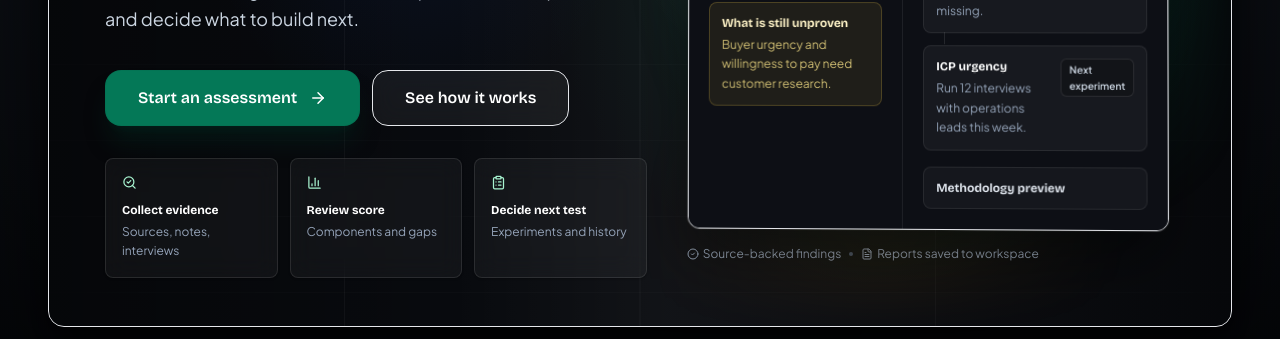
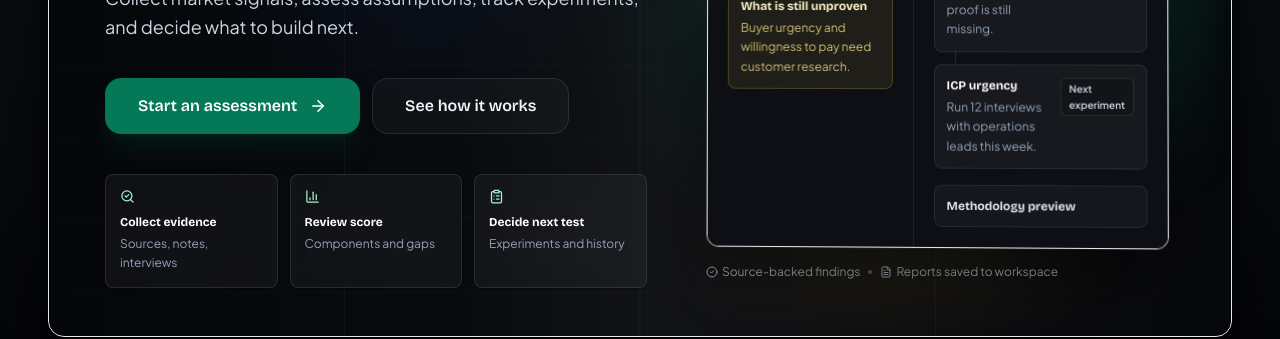
Before and after one commit to PSR2008/startupxai, a Next.js app: page / in a window 1280 px wide. Shown: the part 489-828 px from the top of the page. Built offline with nearby package versions, Linux system fonts and the light colour scheme; no server answers.

Commit message:
Final polish homepage hero

```diff
--- a/src/app/globals.css
+++ b/src/app/globals.css
@@ -141,21 +141,21 @@ textarea::-webkit-scrollbar-thumb{background:rgba(0,0,0,0.12);border-radius:2px}
   background-size:100% 100%,100% 4.75rem;
   mask-image:linear-gradient(90deg,rgba(0,0,0,0.46),black 14%,black 86%,rgba(0,0,0,0.46))}
 .hero-frame-shine{background:
-  radial-gradient(circle at 72% 31%,rgba(255,255,255,0.12),transparent 19rem),
-  radial-gradient(circle at 70% 48%,rgba(16,185,129,0.12),transparent 21rem),
+  radial-gradient(circle at 74% 30%,rgba(255,255,255,0.135),transparent 19rem),
+  radial-gradient(circle at 72% 48%,rgba(16,185,129,0.14),transparent 21rem),
   radial-gradient(circle at 31% 43%,rgba(37,99,235,0.08),transparent 13rem),
   linear-gradient(90deg,rgba(0,0,0,0.34),transparent 34%,rgba(255,255,255,0.04) 52%,rgba(0,0,0,0.28));
   pointer-events:none}
 .hero-vignette{background:
   radial-gradient(ellipse at center,transparent 38%,rgba(0,0,0,0.24) 76%,rgba(0,0,0,0.48) 100%);
   pointer-events:none}
-.hero-spotlight{position:absolute;top:-22%;height:88%;filter:blur(50px);opacity:0.34;pointer-events:none;mix-blend-mode:screen;animation:hero-light-drift 14s ease-in-out infinite alternate;transform-origin:top center}
-.hero-spotlight-emerald{right:10%;width:31rem;--hero-rotate:9deg;background:linear-gradient(180deg,rgba(16,185,129,0.34),rgba(16,185,129,0.13) 42%,transparent 100%);clip-path:ellipse(32% 68% at 50% 0%);transform:rotate(var(--hero-rotate))}
+.hero-spotlight{position:absolute;top:-22%;height:88%;filter:blur(50px);opacity:0.38;pointer-events:none;mix-blend-mode:screen;animation:hero-light-drift 14s ease-in-out infinite alternate;transform-origin:top center}
+.hero-spotlight-emerald{right:8%;width:32rem;--hero-rotate:9deg;background:linear-gradient(180deg,rgba(16,185,129,0.38),rgba(16,185,129,0.145) 42%,transparent 100%);clip-path:ellipse(32% 68% at 50% 0%);transform:rotate(var(--hero-rotate))}
 .hero-spotlight-amber{right:1%;width:22rem;--hero-rotate:-7deg;background:linear-gradient(180deg,rgba(245,158,11,0.18),rgba(245,158,11,0.07) 48%,transparent 100%);clip-path:ellipse(30% 68% at 50% 0%);animation-delay:-3s;transform:rotate(var(--hero-rotate))}
 .hero-spotlight-white{right:34%;width:24rem;--hero-rotate:5deg;background:linear-gradient(180deg,rgba(255,255,255,0.26),rgba(255,255,255,0.08) 45%,transparent 100%);clip-path:ellipse(28% 64% at 50% 0%);animation-delay:-6s;transform:rotate(var(--hero-rotate))}
-.hero-floor-glow{position:absolute;left:64%;bottom:9%;width:min(42rem,56vw);height:5.5rem;background:radial-gradient(ellipse at center,rgba(16,185,129,0.14),rgba(255,255,255,0.06) 28%,rgba(0,0,0,0.28) 58%,transparent 76%);filter:blur(18px);opacity:0.86;pointer-events:none;transform:translateX(-50%)}
+.hero-floor-glow{position:absolute;left:66%;bottom:9%;width:min(42rem,56vw);height:5.5rem;background:radial-gradient(ellipse at center,rgba(16,185,129,0.155),rgba(255,255,255,0.065) 28%,rgba(0,0,0,0.28) 58%,transparent 76%);filter:blur(18px);opacity:0.9;pointer-events:none;transform:translateX(-50%)}
 .hero-product-wrap{perspective:1400px}
-.hero-product-ambient{position:absolute;inset:-4rem -3rem -2.25rem -2rem;background:radial-gradient(circle at 58% 42%,rgba(16,185,129,0.22),transparent 24rem),radial-gradient(circle at 80% 7%,rgba(255,255,255,0.13),transparent 15rem),radial-gradient(circle at 40% 92%,rgba(245,158,11,0.08),transparent 16rem);filter:blur(28px);opacity:0.92;pointer-events:none}
+.hero-product-ambient{position:absolute;inset:-4rem -3rem -2.25rem -2rem;background:radial-gradient(circle at 60% 42%,rgba(16,185,129,0.25),transparent 24rem),radial-gradient(circle at 80% 7%,rgba(255,255,255,0.145),transparent 15rem),radial-gradient(circle at 40% 92%,rgba(245,158,11,0.08),transparent 16rem);filter:blur(28px);opacity:0.94;pointer-events:none}
 .hero-product-panel{position:relative;box-shadow:0 28px 64px rgba(0,0,0,0.44),0 0 0 1px rgba(255,255,255,0.075);transform:rotateX(0.8deg) rotateY(-1.8deg) translateZ(0);animation:hero-product-float 8s ease-in-out infinite;transition:transform 420ms cubic-bezier(0.16,1,0.3,1),box-shadow 420ms cubic-bezier(0.16,1,0.3,1)}
 .hero-product-wrap:hover .hero-product-panel{transform:rotateX(0deg) rotateY(-0.8deg) translateY(-2px);box-shadow:0 34px 78px rgba(0,0,0,0.5),0 0 0 1px rgba(255,255,255,0.1)}
 @keyframes hero-light-drift{0%{transform:translateX(-10px) rotate(var(--hero-rotate,0deg));opacity:0.24}100%{transform:translateX(16px) rotate(var(--hero-rotate,0deg));opacity:0.36}}
--- a/src/components/marketing/HeroSection.tsx
+++ b/src/components/marketing/HeroSection.tsx
@@ -38,7 +38,7 @@ export default function HeroSection() {
   return (
     <section
       ref={containerRef}
-      className="hero-stage relative min-h-[94svh] overflow-hidden border-b border-white/10 pt-22 pb-12 sm:pt-24 sm:pb-14"
+      className="hero-stage relative min-h-[94svh] overflow-hidden border-b border-white/10 pt-[5.5rem] pb-12 sm:pt-24 sm:pb-14"
     >
       <div className="absolute inset-0 hero-vignette" />
       <div className="hero-floor-glow" />
@@ -82,7 +82,7 @@ export default function HeroSection() {
                 initial={{ opacity: 0, y: 18 }}
                 animate={{ opacity: 1, y: 0 }}
                 transition={{ delay: 0.22, duration: 0.65, ease: [0.16, 1, 0.3, 1] }}
-                className="mb-6 max-w-[11.9ch] text-balance font-bricolage text-[clamp(3.1rem,7.2vw,5.05rem)] font-bold leading-[0.98] tracking-normal text-white lg:text-[clamp(4.05rem,5.45vw,5.1rem)]"
+                className="mb-7 max-w-[11.9ch] text-balance font-bricolage text-[clamp(3.1rem,7.2vw,5.05rem)] font-bold leading-[0.98] tracking-normal text-white sm:mb-8 lg:text-[clamp(4.05rem,5.45vw,5.1rem)]"
               >
                 Build decisions on evidence, not optimism.
               </motion.h1>
@@ -100,7 +100,7 @@ export default function HeroSection() {
                 initial={{ opacity: 0, y: 14 }}
                 animate={{ opacity: 1, y: 0 }}
                 transition={{ delay: 0.46, duration: 0.5 }}
-                className="mb-8 flex flex-col gap-3 sm:flex-row"
+                className="mb-10 flex flex-col gap-3 sm:flex-row"
               >
                 <Link href="/signup?next=/evidence-engine">
                   <Button size="xl" icon={<ArrowRight size={18} />} iconPosition="right" className="shadow-xl shadow-emerald-950/40">
@@ -108,7 +108,7 @@ export default function HeroSection() {
                   </Button>
                 </Link>
                 <Link href="/#workflow">
-                  <Button variant="outline" size="xl" className="border-white/14 bg-white/[0.06] text-white backdrop-blur-md hover:border-white/24 hover:bg-white/[0.1]">
+                  <Button variant="outline" size="xl" className="border-white/10 bg-white/[0.035] text-slate-100 backdrop-blur-md hover:border-white/18 hover:bg-white/[0.075]">
                     See how it works
                   </Button>
                 </Link>
@@ -121,8 +121,8 @@ export default function HeroSection() {
                 className="grid max-w-xl grid-cols-1 gap-3 sm:grid-cols-3"
               >
                 {workflowItems.map(({ icon: Icon, label, detail }) => (
-                  <div key={label} className="rounded-lg border border-white/10 bg-white/[0.045] p-4 shadow-sm shadow-black/25 backdrop-blur-md">
-                    <Icon size={15} className="mb-3 text-emerald-200" />
+                  <div key={label} className="rounded-lg border border-white/10 bg-white/[0.045] p-3.5 shadow-sm shadow-black/25 backdrop-blur-md">
+                    <Icon size={15} className="mb-2.5 text-emerald-200" />
                     <p className="font-bricolage text-xs font-bold text-white">{label}</p>
                     <p className="mt-1 font-jakarta text-xs leading-relaxed text-slate-400">{detail}</p>
                   </div>
@@ -134,7 +134,7 @@ export default function HeroSection() {
               initial={{ opacity: 0, y: 26, scale: 0.98 }}
               animate={{ opacity: 1, y: 0, scale: 1 }}
               transition={{ delay: 0.42, duration: 0.75, ease: [0.16, 1, 0.3, 1] }}
-              className="hero-product-wrap relative lg:-mt-14"
+              className="hero-product-wrap relative w-full justify-self-end lg:-mt-16 lg:w-[96%] lg:translate-x-5 xl:translate-x-8"
             >
               <div className="hero-product-ambient" />
               <div className="hero-product-panel overflow-hidden rounded-xl border border-white/18 bg-[#0d0f15] shadow-2xl">
```
